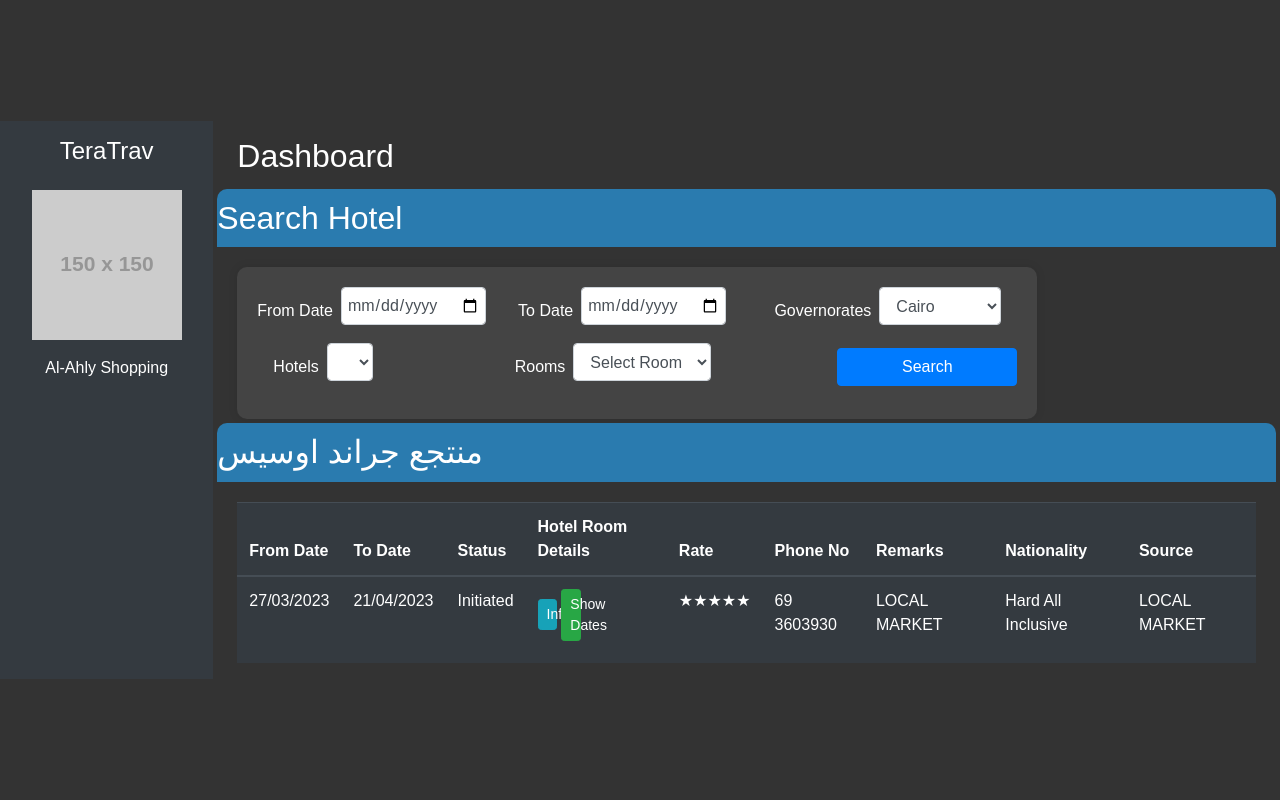
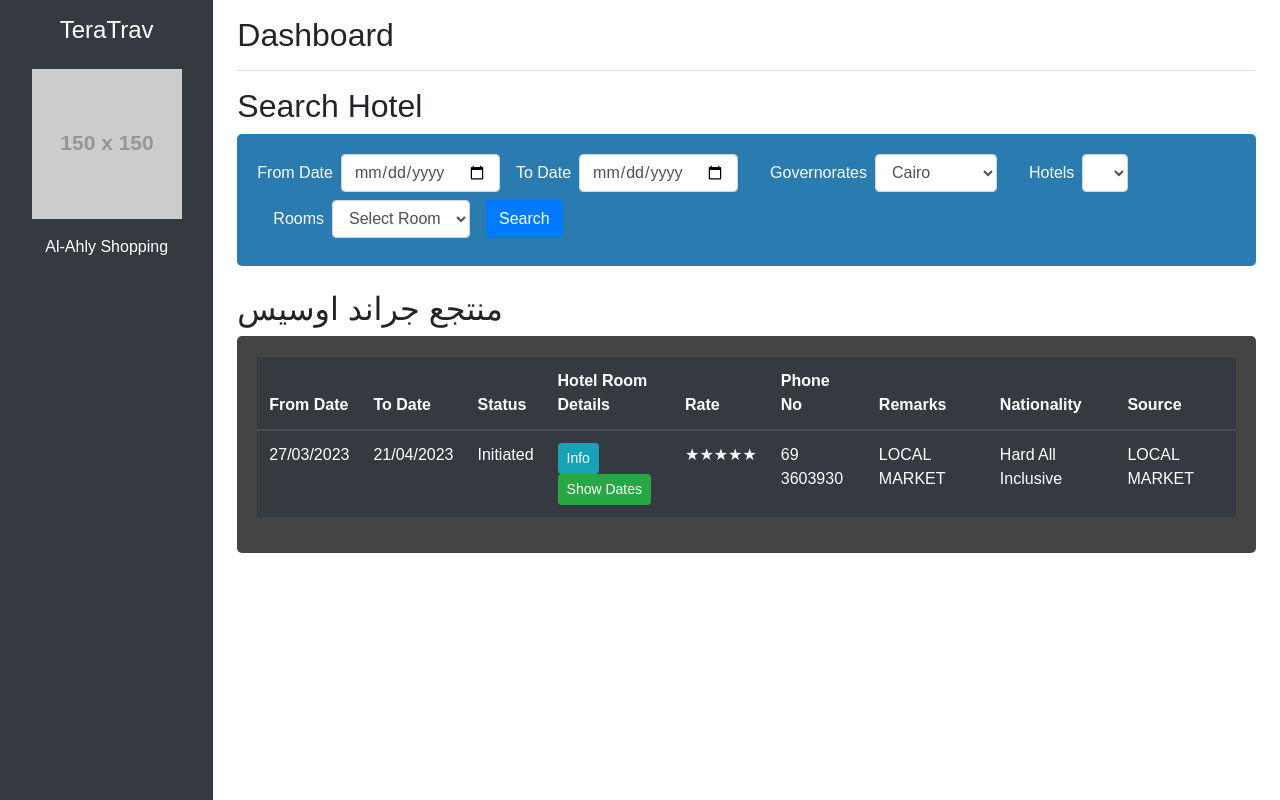
Before and after one commit to ahmed-tera/hotel-search, a plain HTML site: page index.html in a window 1280 px wide. Drawn offline with nearby package versions, Linux system fonts and the light colour scheme; placeholder pictures from the web are drawn by us.

Commit message:
Update styles.css

```diff
--- a/styles.css
+++ b/styles.css
@@ -1,62 +1,28 @@
 body {
     font-family: Arial, sans-serif;
-    background-color: #333;
-    color: #fff;
-    margin: 0;
-    display: flex;
-    justify-content: center;
-    align-items: center;
+}
+
+.sidebar {
+    background-color: #2b3e50;
     height: 100vh;
 }
 
+.sidebar-content img {
+    max-width: 100%;
+}
+
 .search-box {
+    background-color: #2a7baf;
+    padding: 20px;
+    border-radius: 5px;
+}
+
+.search-box form .form-group label {
+    color: white;
+}
+
+.table-responsive {
     background-color: #444;
     padding: 20px;
-    border-radius: 10px;
-    width: 800px; /* تعديل العرض ليكون أعرض */
-    text-align: center;
-    box-shadow: 0 0 10px rgba(0, 0, 0, 0.1);
+    border-radius: 5px;
 }
-
-h2 {
-    background-color: #2a7baf; /* لون الخلفية للرأس */
-    color: #fff;
-    margin: -20px -20px 20px -20px;
-    padding: 10px 0;
-    border-radius: 10px 10px 0 0;
-}
-
-form {
-    display: flex;
-    justify-content: space-between;
-    flex-wrap: wrap;
-}
-
-label {
-    display: block;
-    margin-bottom: 5px;
-}
-
-input, select, button {
-    width: calc(25% - 10px); /* تعديل العرض ليكون ربع العرض الكلي */
-    padding: 10px;
-    margin-bottom: 10px;
-    border: none;
-    border-radius: 5px;
-    background-color: #555;
-    color: #fff;
-}
-
-button {
-    background-color: #2a7baf;
-    color: #fff;
-    cursor: pointer;
-}
-
-button:hover {
-    background-color: #0055a5;
-}
-
-input[type="date"] {
-    padding: 5px;
-}
```
